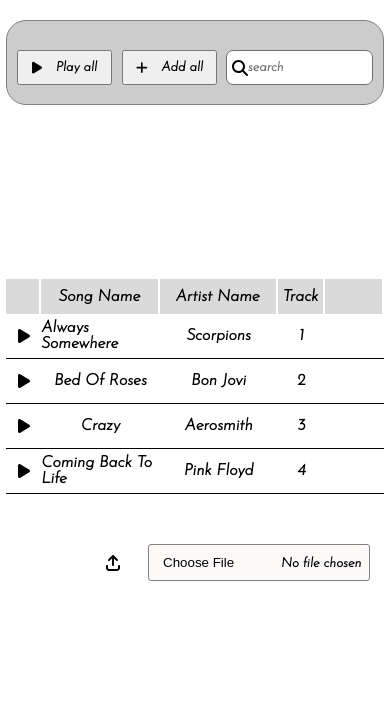
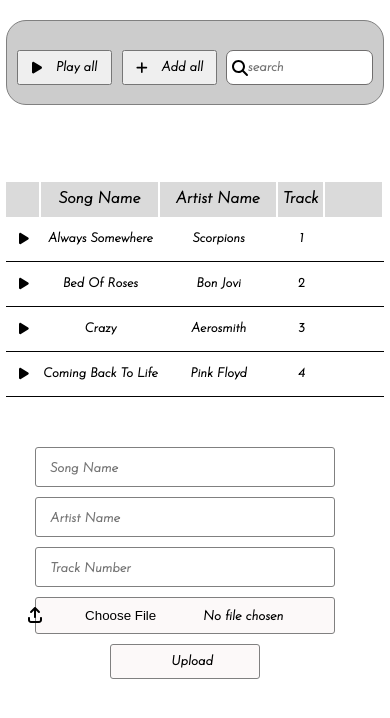
Before and after one commit to DavidGyulinyan/music-player, a React (Create React App) app: page / in a window 390 px wide. Shown: the top 718 px of the page. Built offline with nearby package versions, Linux system fonts and the light colour scheme.

Commit message:
music upload process implemented and some styles changes

```diff
--- a/src/App.js
+++ b/src/App.js
@@ -35,7 +35,7 @@
                     <SongList/>
                 </section>
                 <div className="uploadForm-wrapper">
-                    <MusicUploadForm/>
+                    <MusicUploadForm />
                 </div>
             </main>
         </div>
--- a/src/components/MusicUploadForm/MusicUploadForm.css
+++ b/src/components/MusicUploadForm/MusicUploadForm.css
@@ -1,5 +1,10 @@
+.upload-form {
+    max-width: 300px;
+    gap: 10px;
+}
+
 .file-upload-container {
-    width: 20%;
+    width: 100%;
     padding: 0 0 0 14px;
     cursor: pointer;
     border: 1px solid gray;
@@ -11,6 +16,14 @@
     width: 90%;
     cursor: pointer;
 
+}
+
+.upload-form-input {
+    width: 100%;
+    height: 40px;
+    padding: 4px 0 0 14px;
+    border: 1px solid gray;
+    border-radius: 3px;
 }
 
 input[type="file"] {
@@ -27,24 +40,18 @@
     border: none;
 }
 
-@media (max-width: 1280px) {
-    .file-upload-container {
-        width: 30%;
-    }
-
-    .custom-file-upload {
-        width: 90%;
-    }
-}
-
-@media (max-width: 1024px) {
-    .file-upload-container {
-        width: 35%;
-    }
+.upload-form-button {
+    width: 50%;
+    height: 35px;
+    padding: 0 0 0 14px;
+    border: 1px solid gray;
+    border-radius: 3px;
+    background-color: #fcf9f9;
 }
 
 @media (max-width: 640px) {
-    .file-upload-container {
-        width: 60%;
-    }
+   .uploadForm-wrapper {
+       justify-content: center;
+       align-items: center;
+   }
 }
--- a/src/components/MusicUploadForm/MusicUploadForm.js
+++ b/src/components/MusicUploadForm/MusicUploadForm.js
@@ -1,16 +1,97 @@
 import "./MusicUploadForm.css";
 import {FontAwesomeIcon} from "@fortawesome/react-fontawesome";
 import {faArrowUpFromBracket} from "@fortawesome/free-solid-svg-icons";
+import {useDispatch} from "react-redux";
+import {addNewSong} from "../../redux/store";
+import {useState} from "react";
 
 const MusicUploadedFile = () => {
+    const dispatch = useDispatch();
+    const [songName, setSongName] = useState('');
+    const [artistName, setArtistName] = useState("");
+    const [trackNumber, setTrackNumber] = useState();
+    const [file, setFile] = useState(null);
+    const [uploading, setUploading] = useState(false)
+
+    const handleUpload = () => {
+        setUploading(true)
+        setTimeout(() => {
+
+            const newSong = {
+                id: Math.random().toString(36).substring(2),
+                songName: songName,
+                artistName: artistName,
+                trackNumber: trackNumber,
+                fileName: file,
+            };
+            dispatch(addNewSong(newSong))
+            setUploading(false)
+            setArtistName('')
+            setSongName('')
+            setTrackNumber('')
+            setFile(null)
+        }, 2000)
+    }
 
     return (
-        <div className="file-upload-container">
-            <label aria-label="file-upload" className="custom-file-upload flex-center" htmlFor="file-upload">
-                <FontAwesomeIcon icon={faArrowUpFromBracket}/>
-                <input type="file" id="file-upload" aria-labelledby="file-upload"/>
-            </label>
-        </div>
+        <>
+            <div className="justify-column upload-form">
+
+                <input
+                    className="upload-form-input"
+                    type="text"
+                    placeholder="Song Name"
+                    value={songName}
+                    onChange={e => setSongName(e.target.value)}
+                />
+                <input
+                    className="upload-form-input"
+                    type="text"
+                    placeholder="Artist Name"
+                    value={artistName}
+                    onChange={e => {
+                        setArtistName(e.target.value)
+                    }}
+                />
+                <input
+                    className="upload-form-input"
+                    type="number"
+                    placeholder="Track Number"
+                    value={trackNumber}
+                    onChange={(e) => setTrackNumber(e.target.value)}
+                />
+                <div className="file-upload-container">
+                    <label style={{
+                        position: "relative",
+                    }}
+                           aria-label="file-upload"
+                           className="custom-file-upload flex-center"
+                           htmlFor="file-upload"
+                    >
+                        <FontAwesomeIcon icon={faArrowUpFromBracket}/>
+                        <input
+                            type="file"
+                            id="file-upload"
+                            aria-labelledby="file-upload"
+                            accept=".mp3,.wav,.m4p,.webm"
+                            onChange={e => setFile(e.target.files[0])}
+                        />
+                    </label>
+                </div>
+
+                <button
+                    className="upload-form-button"
+                    onClick={handleUpload}
+                >
+                    Upload
+                </button>
+                {uploading && <p style={{
+                    position: "absolute",
+                    top: "-20px",
+                }}>Uploading...</p>}
+            </div>
+        </>
+
     );
 };
 
--- a/src/components/SongRow/SongRow.css
+++ b/src/components/SongRow/SongRow.css
@@ -7,5 +7,12 @@
 }
 
 .row-section {
+    overflow: hidden;
+}
 
+@media (max-width: 640px) {
+    .row {
+        font-size: 13px;
+        grid-template-columns: .3fr 1fr 1fr .4fr .5fr;
+    }
 }
--- a/src/redux/store.js
+++ b/src/redux/store.js
@@ -1,10 +1,11 @@
-import { createStore } from 'redux';
+import {createStore} from 'redux';
 import dataModel from '../redux/models/songModel';
 
 // action types
 const ADD_NEW_SONG = 'ADD_NEW_SONG';
 const PLAY_ALL_SONGS = "PLAY_ALL_SONGS";
 const ADD_ALL_SONGS = "ADD_ALL_SONGS";
+const FILTER_SONGS = "FILTER_SONGS";
 
 // action creators
 const addNewSong = (song) => ({
@@ -19,6 +20,13 @@
 const addAllSongs = () => ({
     type: ADD_ALL_SONGS,
 })
+
+const filterSongs = (searchTerm) => {
+    return {
+        type: FILTER_SONGS,
+        searchTerm: searchTerm,
+    };
+};
 
 
 const initialState = {
@@ -62,7 +70,6 @@
 const reducer = (state = initialState, action) => {
     switch (action.type) {
         case ADD_NEW_SONG:
-            // logic to add a new song to the state
             return {
                 ...state,
                 songs: [...state.songs, action.payload],
@@ -75,6 +82,17 @@
         case ADD_ALL_SONGS:
             console.log("Add All button clicked");
             return state;
+        case FILTER_SONGS:
+            const searchTerm = action.searchTerm.toLowerCase();
+            const filteredSongs = state.songs.filter(
+                (song) =>
+                    song.songName.toLowerCase().includes(searchTerm) ||
+                    song.artistName.toLowerCase().includes(searchTerm)
+            );
+            return {
+                ...state,
+                filteredSongs: filteredSongs,
+            };
 
         default:
             return state;
@@ -83,5 +101,5 @@
 
 const store = createStore(reducer);
 
-export { addNewSong, playAllSongs, addAllSongs};
+export {addNewSong, playAllSongs, addAllSongs, filterSongs};
 export default store;
```
Also changed, not shown: src/components/SearchBar/SearchBar.js (line endings or trailing spaces).
